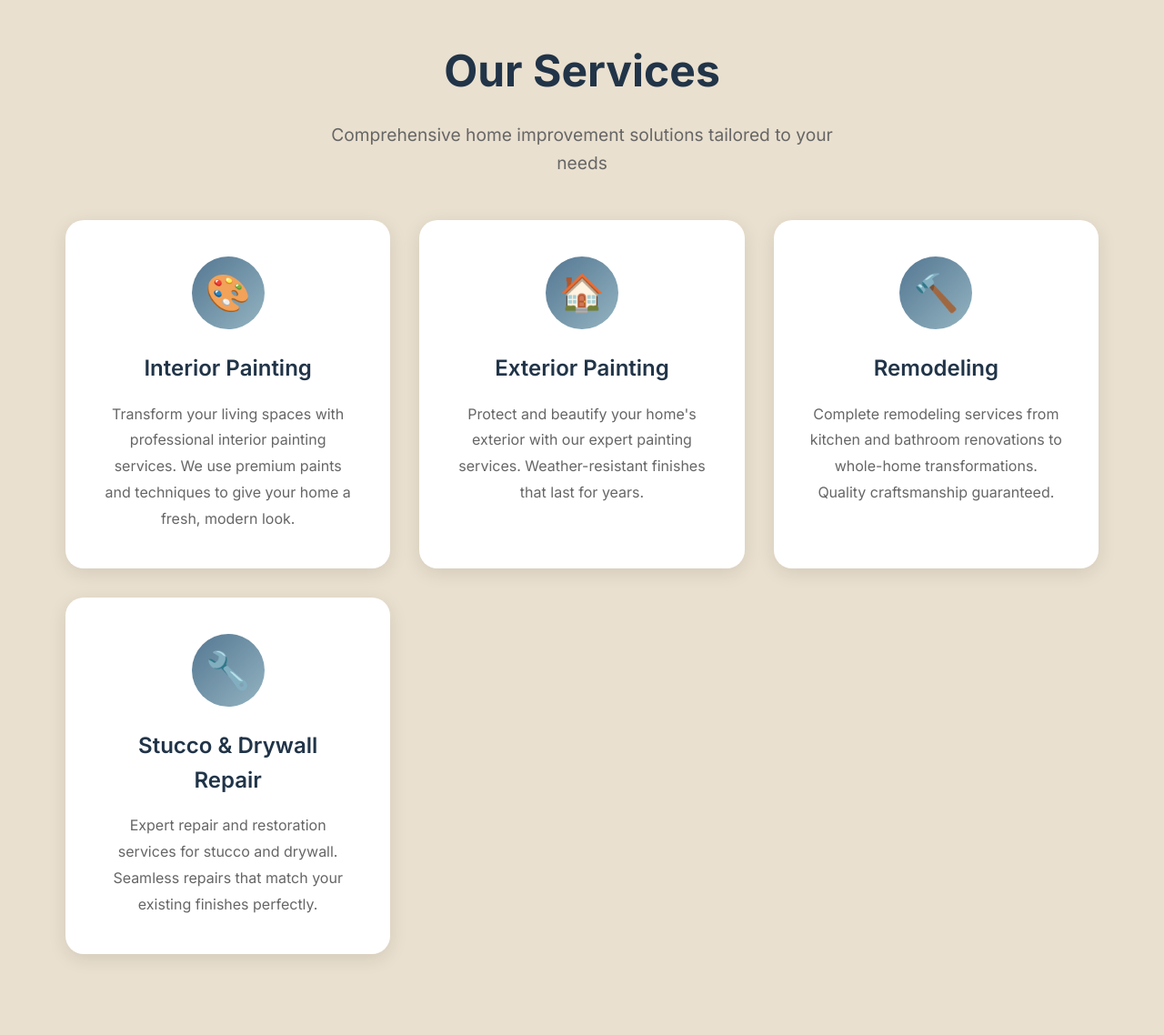
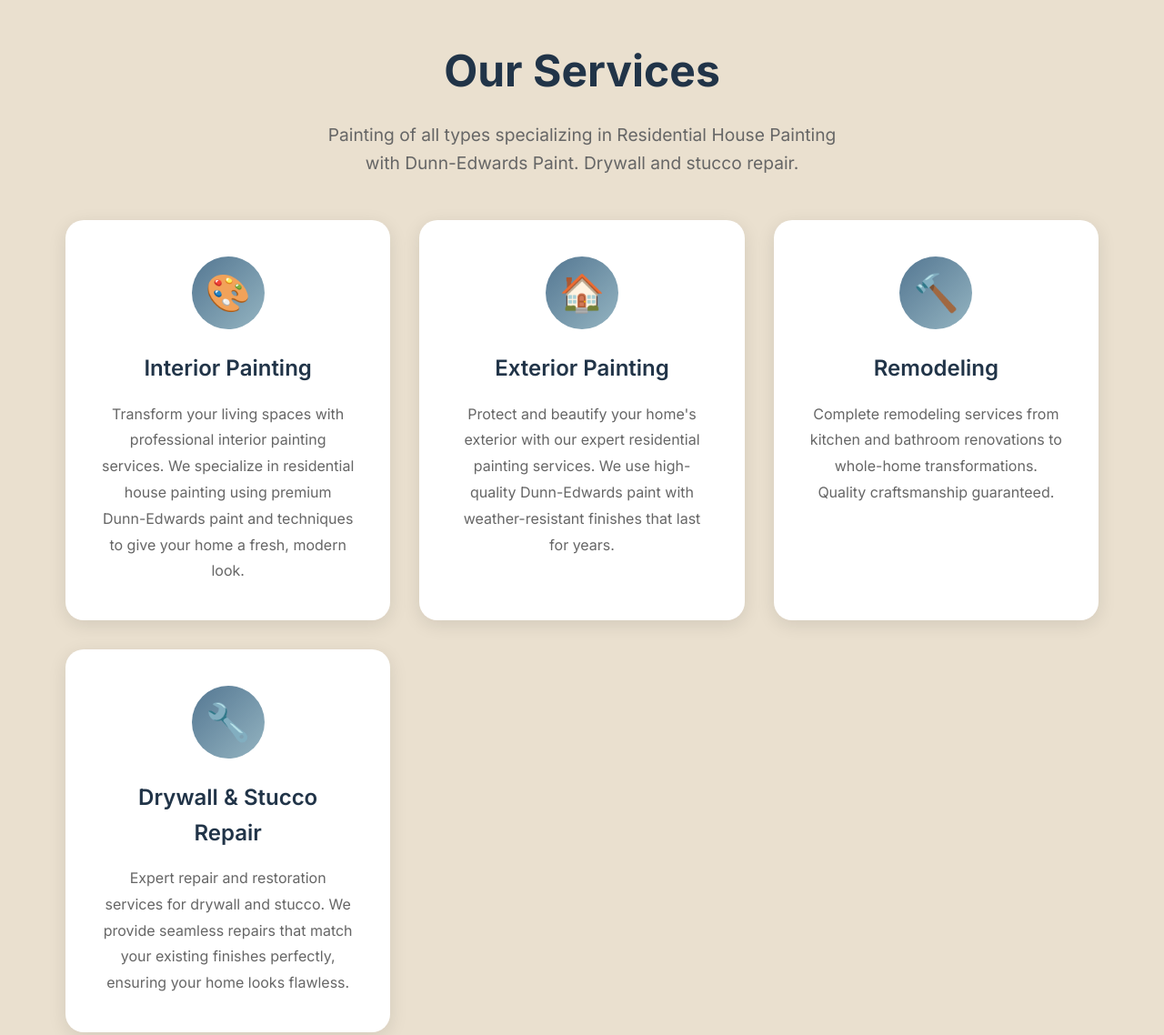
Before and after one commit to Ombrin-Studios/CompanyWebsite-1, a plain HTML site: page index.html in a window 1280 px wide. Shown: the part 840-1978 px from the top of the page at 91% size. Drawn offline with Linux system fonts and the light colour scheme.

Commit message:
big change

```diff
--- a/index.html
+++ b/index.html
@@ -3,7 +3,7 @@
 <head>
     <meta charset="UTF-8">
     <meta name="viewport" content="width=device-width, initial-scale=1.0">
-    <meta name="description" content="Professional home improvement services - Interior & Exterior Painting, Remodeling, Stucco & Drywall Repair. Licensed, Bonded & Insured.">
+    <meta name="description" content="Painting of all types specializing in Residential House Painting with Dunn-Edwards Paint. Drywall and stucco repair. Licensed, Bonded & Insured.">
     <title>Premium Home Improvements - Transform Your Home</title>
     <link rel="preconnect" href="https://fonts.googleapis.com">
     <link rel="preconnect" href="https://fonts.gstatic.com" crossorigin>
@@ -44,17 +44,17 @@
     <!-- Services Section -->
     <section id="services">
         <h2 class="section-title">Our Services</h2>
-        <p class="section-subtitle">Comprehensive home improvement solutions tailored to your needs</p>
+        <p class="section-subtitle">Painting of all types specializing in Residential House Painting with Dunn-Edwards Paint. Drywall and stucco repair.</p>
         <div class="services-grid">
             <div class="service-card">
                 <div class="service-icon">🎨</div>
                 <h3>Interior Painting</h3>
-                <p>Transform your living spaces with professional interior painting services. We use premium paints and techniques to give your home a fresh, modern look.</p>
+                <p>Transform your living spaces with professional interior painting services. We specialize in residential house painting using premium Dunn-Edwards paint and techniques to give your home a fresh, modern look.</p>
             </div>
             <div class="service-card">
                 <div class="service-icon">🏠</div>
                 <h3>Exterior Painting</h3>
-                <p>Protect and beautify your home's exterior with our expert painting services. Weather-resistant finishes that last for years.</p>
+                <p>Protect and beautify your home's exterior with our expert residential painting services. We use high-quality Dunn-Edwards paint with weather-resistant finishes that last for years.</p>
             </div>
             <div class="service-card">
                 <div class="service-icon">🔨</div>
@@ -63,8 +63,8 @@
             </div>
             <div class="service-card">
                 <div class="service-icon">🔧</div>
-                <h3>Stucco & Drywall Repair</h3>
-                <p>Expert repair and restoration services for stucco and drywall. Seamless repairs that match your existing finishes perfectly.</p>
+                <h3>Drywall & Stucco Repair</h3>
+                <p>Expert repair and restoration services for drywall and stucco. We provide seamless repairs that match your existing finishes perfectly, ensuring your home looks flawless.</p>
             </div>
         </div>
     </section>
@@ -159,14 +159,14 @@
                     <div class="contact-info-icon">📞</div>
                     <div>
                         <strong>Phone</strong><br>
-                        <a href="tel:+1234567890">(123) 456-7890</a>
+                        <a href="tel:+1234567890">(480) 213-2445</a>
                     </div>
                 </div>
                 <div class="contact-info-item">
                     <div class="contact-info-icon">✉️</div>
                     <div>
                         <strong>Email</strong><br>
-                        <a href="mailto:info@premiumhomeimprovements.com">info@premiumhomeimprovements.com</a>
+                        <a href="mailto:info@premiumhomeimprovements.com">Isabellmcmillan78@yahoo.com</a>
                     </div>
                 </div>
                 <div class="contact-info-item">
@@ -225,7 +225,7 @@
         <div class="footer-content">
             <div class="footer-section">
                 <h3>Premium Home Improvements</h3>
-                <p>Transforming homes with quality craftsmanship and exceptional service since 2010. Licensed, bonded, and insured for your peace of mind.</p>
+                <p>Painting of all types specializing in Residential House Painting with Dunn-Edwards Paint. Drywall and stucco repair. Licensed, bonded, and insured for your peace of mind.</p>
                 <div class="social-links">
                     <a href="#" class="social-icon" aria-label="Facebook">f</a>
                     <a href="#" class="social-icon" aria-label="Instagram">📷</a>
@@ -250,14 +250,14 @@
                     <li><a href="#services">Interior Painting</a></li>
                     <li><a href="#services">Exterior Painting</a></li>
                     <li><a href="#services">Remodeling</a></li>
-                    <li><a href="#services">Stucco & Drywall Repair</a></li>
+                    <li><a href="#services">Drywall & Stucco Repair</a></li>
                 </ul>
             </div>
             <div class="footer-section">
                 <h3>Contact Info</h3>
                 <ul>
-                    <li>Phone: (123) 456-7890</li>
-                    <li>Email: info@premiumhomeimprovements.com</li>
+                    <li>Phone: (480) 213-2445</li>
+                    <li>Email: Isabellmcmillan78@yahoo.com</li>
                     <li>Hours: Mon-Fri 8AM-6PM</li>
                     <li>Sat 9AM-4PM</li>
                 </ul>
```
